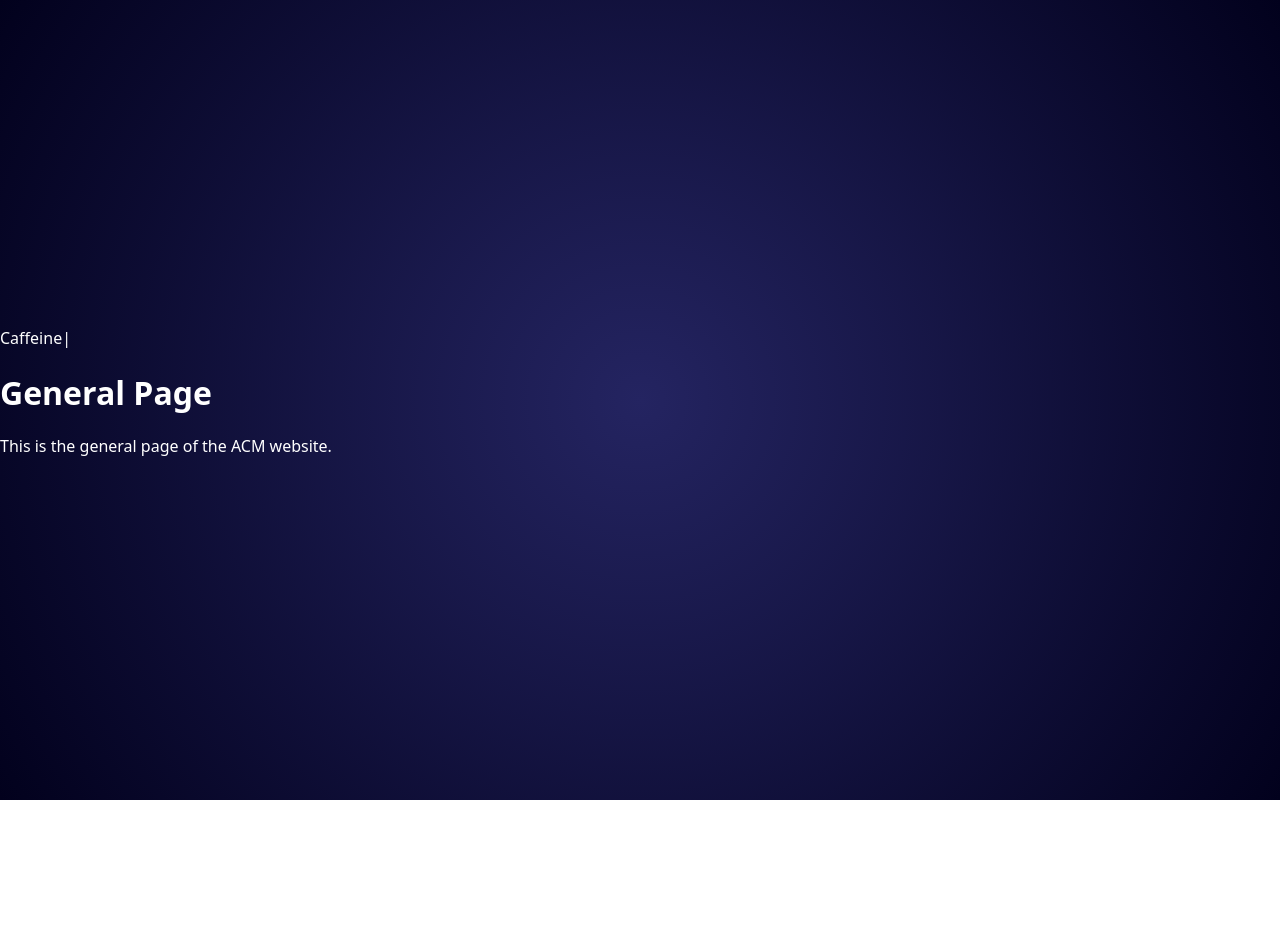
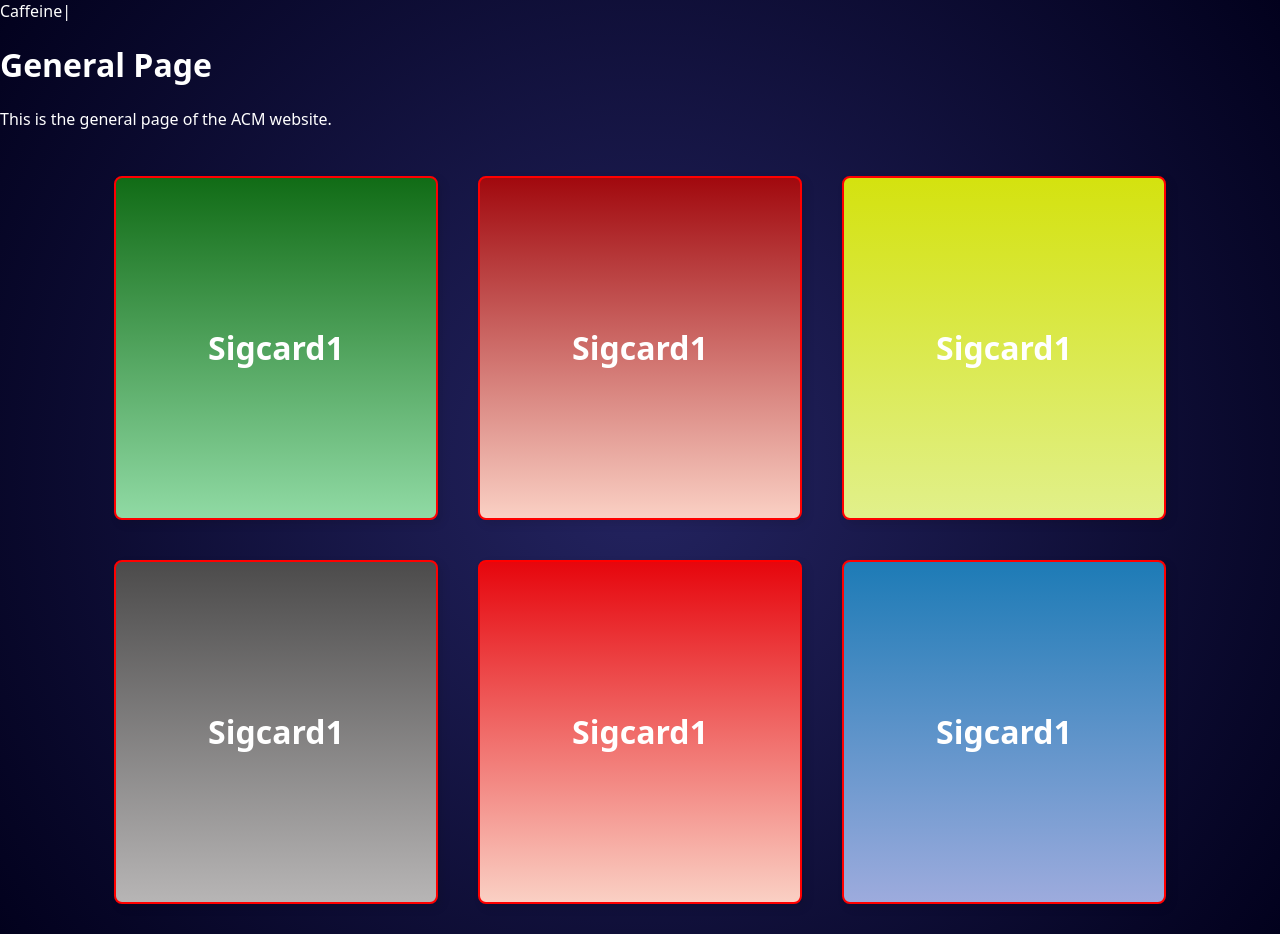
Before and after one commit to sigdotcom/ACMWebsite, a React (Vite) app in the folder client/: page / in a window 1280 px wide. Before the commit the page ends 800 px from the top, so only its background shows below. Built offline with nearby package versions, Linux system fonts and the light colour scheme.

Commit message:
Added comment

```diff
--- /dev/null
+++ b/client/src/components/sigcard.css
@@ -0,0 +1,31 @@
+.card-container {
+  display: flex;
+  flex-wrap: wrap;
+  gap: 20px;
+  padding: 20px;
+  justify-content: center;
+}
+
+.sig-box {
+  display: flex;
+  border: 2px solid red;
+  border-radius: 8px;
+  padding: 60px;
+  margin: 10px;
+  width: 200px;
+  height: 220px;
+  box-shadow: 4px 4px 10px rgba(0,0,0,0.1);
+  background-color: black;
+
+}
+.sig-box h1{
+  margin: auto;
+}
+
+
+.hack { background: linear-gradient(#116c16 0%, #90daa4 100%); }
+.security { background: linear-gradient(#a1090e 0%, #fad0c4 100%); }
+.data { background: linear-gradient(#d4e20f 0%, #e1f08b 100%); }
+.web { background: linear-gradient(#4c4b4b 0%, #b7b5b5 100%); }
+.game { background: linear-gradient(#e6060d 0%, #fad0c4 100%); }
+.women { background: linear-gradient(#1d7bb6 0%, #9dabdd 100%); }
--- /dev/null
+++ b/client/src/components/sigcard.jsx
@@ -0,0 +1,30 @@
+import "./sigcard.css";
+
+function SigCard() {
+  return(
+    <div className = "card-container">
+      <div className = "sig-box hack">
+        <h1>Sigcard1</h1>
+      </div>
+      <div className = "sig-box security">
+        <h1>Sigcard1</h1>
+      </div>
+      <div className = "sig-box data">
+        <h1>Sigcard1</h1>
+      </div>
+      <div className = "sig-box web">
+        <h1>Sigcard1</h1>
+      </div>
+      <div className = "sig-box game">
+        <h1>Sigcard1</h1>
+      </div>
+      <div className = "sig-box women">
+        <h1>Sigcard1</h1>
+      </div>
+
+    </div>
+  )
+}
+
+
+export default SigCard;
--- a/client/src/pages/general/general.jsx
+++ b/client/src/pages/general/general.jsx
@@ -1,5 +1,6 @@
 import "./general.css";
 import TypeWriter from "../../components/TypeWriter";
+import SigCard from "../../components/sigcard";
 
 function General() {
     return (
@@ -7,6 +8,7 @@ function General() {
             <TypeWriter words={["Caffeine"]} />
             <h1>General Page</h1>
             <p>This is the general page of the ACM website.</p>
+            <SigCard/>
         </div>
     );
 }
```
Also changed, not shown: 2 other files (tests, documents, lock files or other folders).
